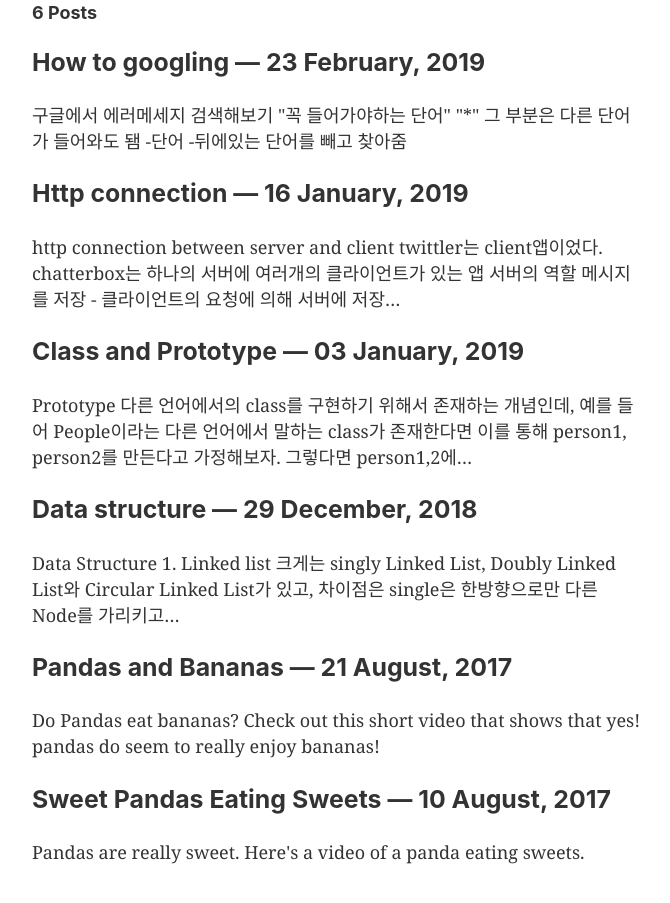
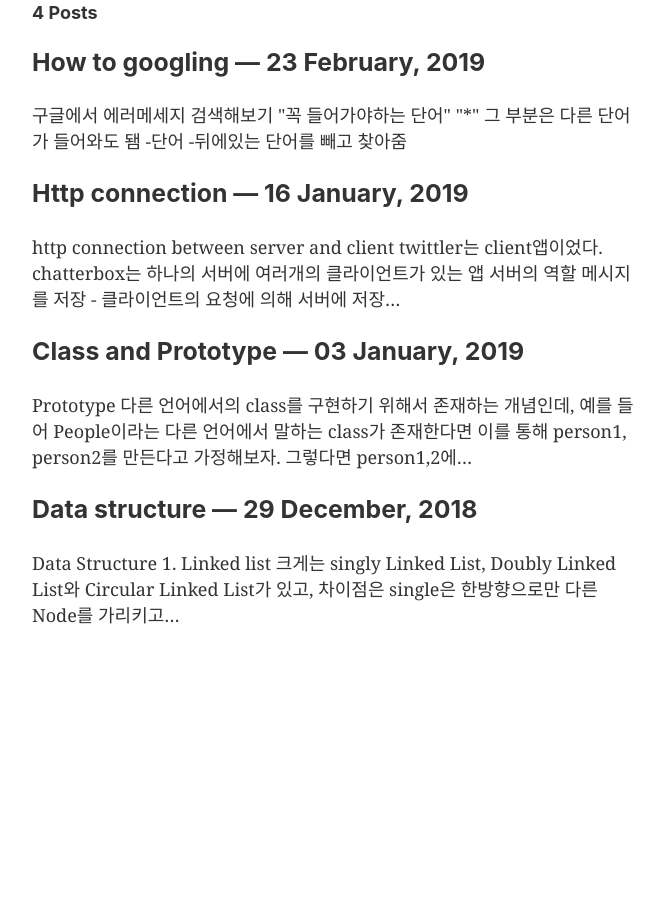
Before and after one commit to rjwu95/gatsby-starter-blog, a Gatsby site: page / in a window 1280 px wide. Shown: the part 177-1080 px from the top of the page, without its empty margins (301-971 px from the left). After the commit the page ends 859 px from the top, so only its background shows below. Built offline with nearby package versions, Linux system fonts and the light colour scheme; Gatsby itself is replaced by a stand-in of ours; some packages are replaced by stand-ins of ours.

Commit message:
Remove md file about sample
 - Remove panda file

```diff
--- a/src/pages/pandas-and-bananas.md
+++ /dev/null
@@ -1,9 +0,0 @@
----
-title: "Pandas and Bananas"
-date: "2017-08-21"
----
-
-Do Pandas eat bananas? Check out this short video that shows that yes! pandas do
-seem to really enjoy bananas!
-
-<iframe width="560" height="315" src="https://www.youtube.com/embed/4SZl1r2O_bY" frameborder="0" allowfullscreen></iframe>
--- a/src/pages/sweet-pandas-eating-sweets.md
+++ /dev/null
@@ -1,10 +0,0 @@
----
-title: "Sweet Pandas Eating Sweets"
-date: "2017-08-10"
----
-
-Pandas are really sweet.
-
-Here's a video of a panda eating sweets.
-
-<iframe width="560" height="315" src="https://www.youtube.com/embed/4n0xNbfJLR8" frameborder="0" allowfullscreen></iframe>
```
Also changed, not shown: src/pages/httpConnection.md (+0 -2 lines).
